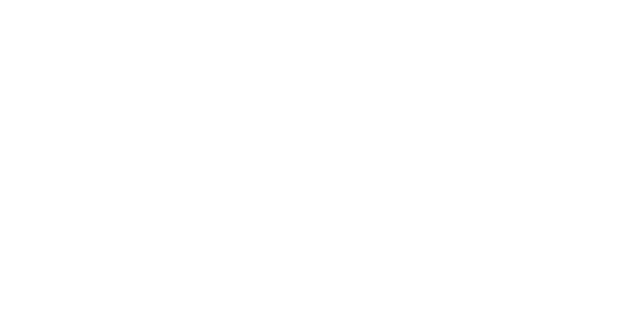
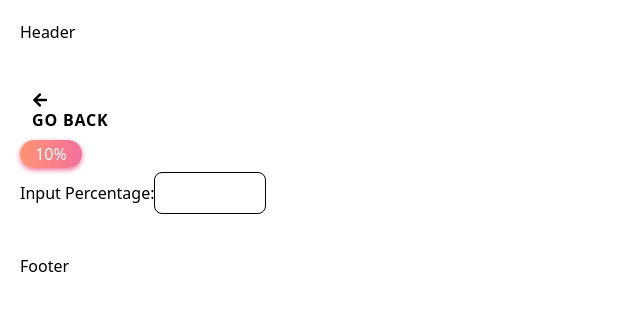
Before and after one commit to vugar-gasimov/rt-challenges, a React (Vite) app: page /progressbar in a window 1280 px wide. Before the commit this address had no page. Shown: the top 310 px of the page, without its empty margins (0-640 px from the left). Built offline with nearby package versions, Linux system fonts and the light colour scheme.

Commit message:
Challange progress bar page file and component file, basic styles and use navigate hook activate in all pages expet home.

```diff
--- a/package.json
+++ b/package.json
@@ -12,6 +12,7 @@
   "dependencies": {
     "react": "^18.2.0",
     "react-dom": "^18.2.0",
+    "react-icons": "^5.0.1",
     "react-router-dom": "^6.22.3"
   },
   "devDependencies": {
--- a/src/App.jsx
+++ b/src/App.jsx
@@ -4,6 +4,7 @@
 import ShowHide from './pages/ShowHide';
 import Home from './pages/Home';
 import StopWatch from './pages/StopWatch';
+import ProgressBar from './pages/ProgressBar';
 
 function App() {
   return (
@@ -19,6 +20,7 @@
         <Route index element={<Home />} />
         <Route path='/showhide' element={<ShowHide />} />
         <Route path='/stopwatch' element={<StopWatch />} />
+        <Route path='/progressbar' element={<ProgressBar />} />
       </Route>
     </Routes>
   );
--- /dev/null
+++ b/src/components/progressPercentage/ProgressPer.jsx
@@ -0,0 +1,26 @@
+import PropTypes from 'prop-types';
+
+const ProgressPer = ({ width: inputWidth }) => {
+  return (
+    <div>
+      {' '}
+      <div className='w-1/2 h-8 rounded-full bg-gray-300 text-red-500 relative z-0'>
+        {inputWidth >= 0 && inputWidth <= 100 ? (
+          <div className='innerContainer' style={{ width: `${inputWidth}%` }}>
+            {inputWidth}%
+          </div>
+        ) : (
+          alert(
+            'Greetings, please enter value less than 100 and greater than 0. '
+          )
+        )}
+      </div>
+    </div>
+  );
+};
+
+ProgressPer.propTypes = {
+  width: PropTypes.number.isRequired,
+};
+
+export default ProgressPer;
--- a/src/index.css
+++ b/src/index.css
@@ -63,3 +63,18 @@
 .btn {
   @apply rounded-full py-2 px-3 uppercase font-bold cursor-pointer tracking-wider;
 }
+
+.innerContainer {
+  height: 28px;
+  display: grid;
+  border-style: none;
+  place-items: center;
+  border-radius: 20px;
+  margin: auto;
+  background: linear-gradient(to left, #f2709c, #ff9472);
+  box-shadow: 0 3px 3px -5px #f2709c, 0 2px 5px #f2709c;
+  color: white;
+  position: absolute;
+  transition: 1.5s ease 0.3s;
+  z-index: 100;
+}
--- a/src/pages/Home.jsx
+++ b/src/pages/Home.jsx
@@ -13,6 +13,9 @@
           <Link to='/stopwatch' className='btn'>
             Stop Watch
           </Link>
+          <Link to='/progressbar' className='btn'>
+            Progress Bar
+          </Link>
         </li>
       </ul>
     </main>
--- /dev/null
+++ b/src/pages/ProgressBar.jsx
@@ -0,0 +1,34 @@
+import { useNavigate } from 'react-router-dom';
+import { FaArrowLeft } from 'react-icons/fa';
+import { useState } from 'react';
+import ProgressPer from '../components/progressPercentage/ProgressPer';
+
+const ProgressBar = () => {
+  const navigate = useNavigate();
+  const [val, setVal] = useState(10);
+  const setValuer = (e) => setVal(Number(e.target.value));
+
+  const goBack = () => {
+    navigate(-1);
+  };
+  return (
+    <main className='container'>
+      {' '}
+      <button onClick={goBack} className='btn'>
+        <FaArrowLeft />
+        Go Back
+      </button>
+      <ProgressPer width={val} />
+      <form>
+        <label htmlFor>Input Percentage:</label>
+        <input
+          className='rounded-lg border border-gray-300 p-2 w-20 md:w-28 outline-none'
+          type='number'
+          onChange={setValuer}
+        />
+      </form>
+    </main>
+  );
+};
+
+export default ProgressBar;
--- a/src/pages/ShowHide.jsx
+++ b/src/pages/ShowHide.jsx
@@ -1,10 +1,20 @@
 import { useState } from 'react';
+import { FaArrowLeft } from 'react-icons/fa';
+import { useNavigate } from 'react-router-dom';
 
 const ShowHide = () => {
   const [show, setShow] = useState(true);
+  const navigate = useNavigate();
 
+  const goBack = () => {
+    navigate(-1);
+  };
   return (
     <main className='container'>
+      <button onClick={goBack} className='btn'>
+        <FaArrowLeft />
+        Go Back
+      </button>
       <button onClick={() => setShow((show) => !show)} className='btn'>
         {' '}
         {show ? 'Hide' : 'Show'}
--- a/src/pages/StopWatch.jsx
+++ b/src/pages/StopWatch.jsx
@@ -1,7 +1,14 @@
 import { useState } from 'react';
+import { FaArrowLeft } from 'react-icons/fa';
+import { useNavigate } from 'react-router-dom';
 
 const StopWatch = () => {
   const [timer, setTimer] = useState(0);
+  const navigate = useNavigate();
+
+  const goBack = () => {
+    navigate(-1);
+  };
 
   const startTimer = () => {
     window.myTimer = setInterval(() => {
@@ -33,6 +40,10 @@
 
   return (
     <main className='container'>
+      <button onClick={goBack} className='btn'>
+        <FaArrowLeft />
+        Go Back
+      </button>
       <h1>Timer</h1>
       {formatTime(timer)}
       <div>
```
Also changed, not shown: 1 other file (tests, documents, lock files or other folders).
